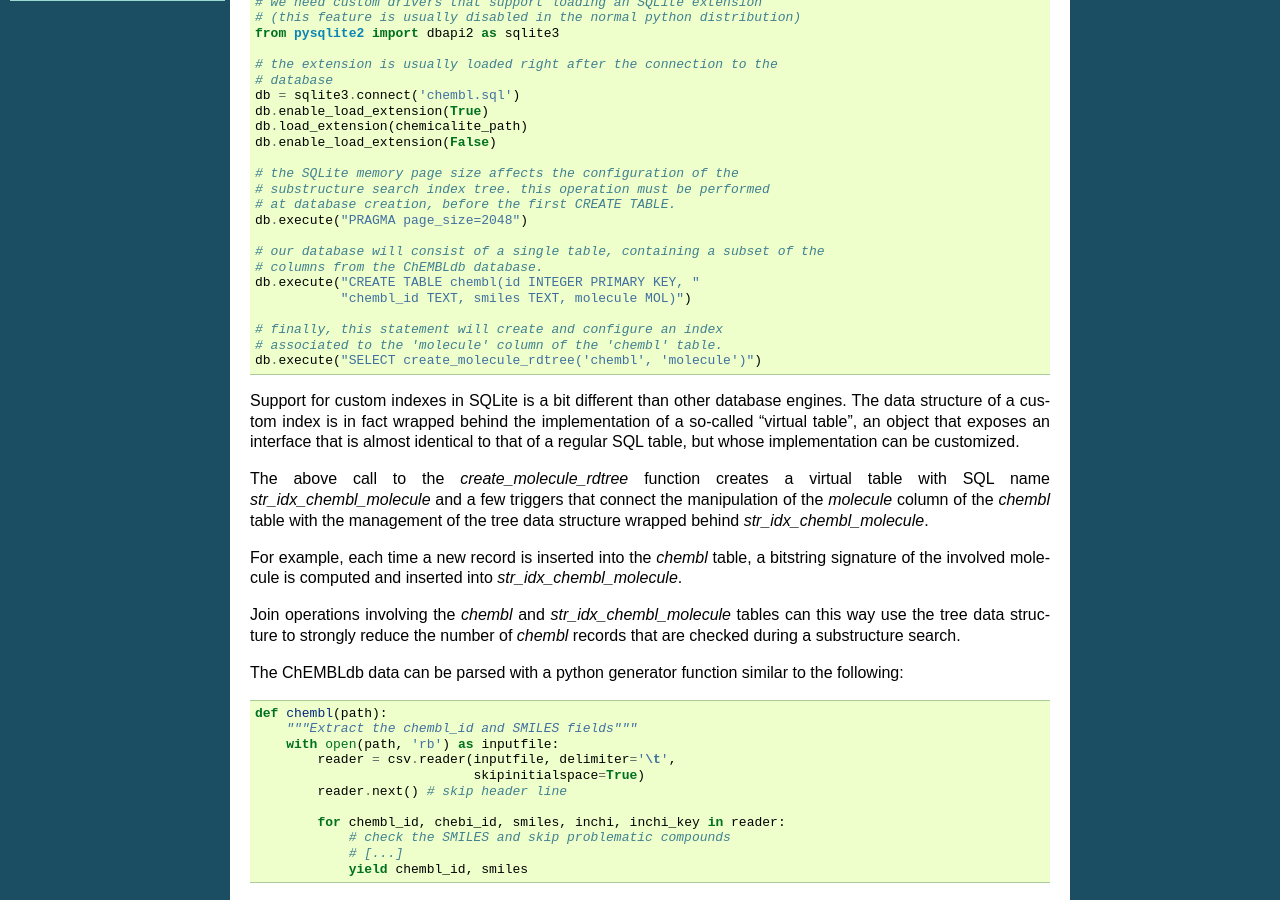
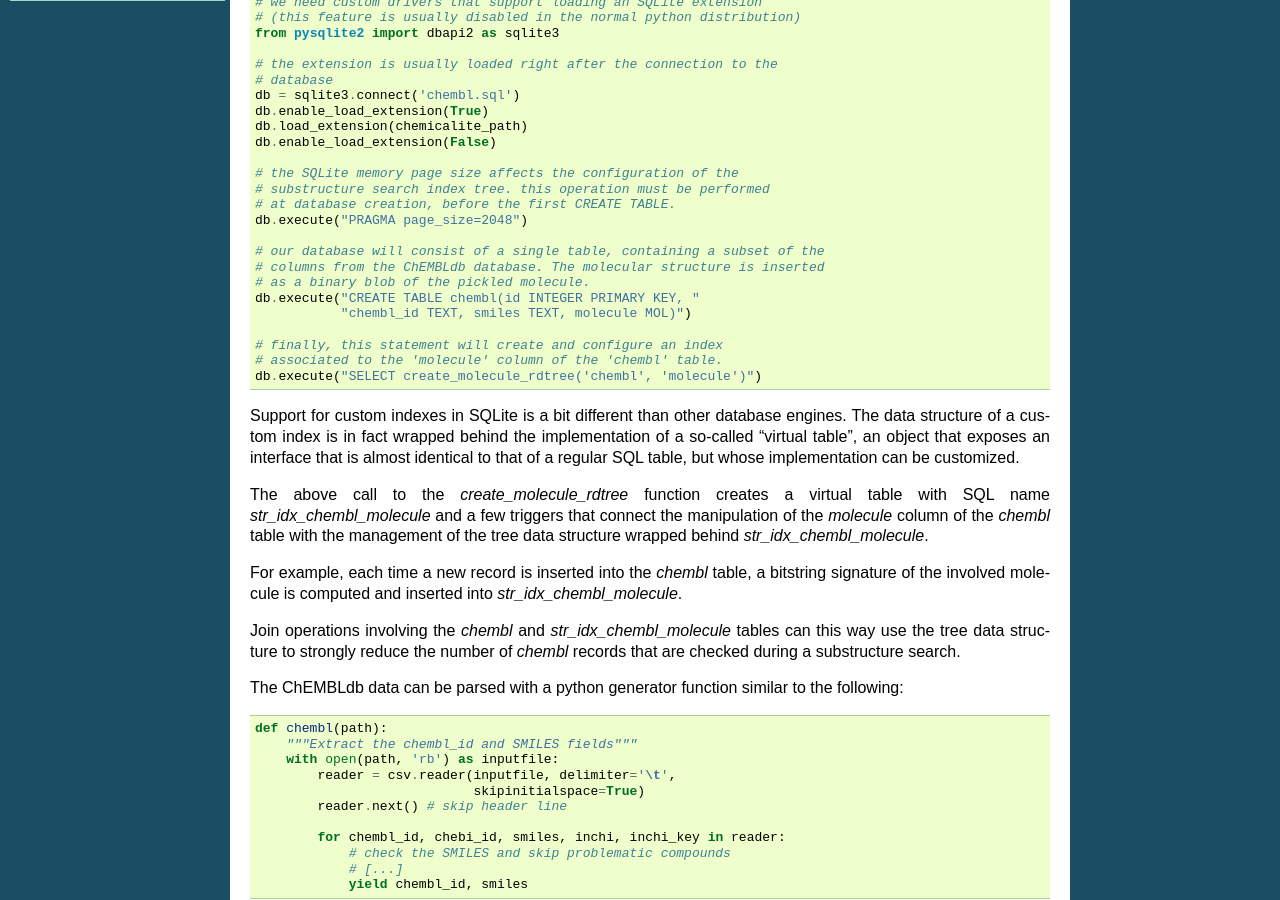
Before and after one commit to rvianello/chemicalite, a Sphinx documentation site: the page built from docs/tutorial.rst, in a window 1280 px wide and 900 px high, scrolled down 356 px. Built offline with Sphinx 7.4.7, drawn with Linux system fonts in a browser that asks for light colours.

Commit message:
minor fix

```diff
--- a/docs/tutorial.rst
+++ b/docs/tutorial.rst
@@ -29,7 +29,8 @@ Creating a database and initializing its schema requires just a few statements::
     db.execute("PRAGMA page_size=2048")
 
     # our database will consist of a single table, containing a subset of the
-    # columns from the ChEMBLdb database.
+    # columns from the ChEMBLdb database. The molecular structure is inserted
+    # as a binary blob of the pickled molecule.
     db.execute("CREATE TABLE chembl(id INTEGER PRIMARY KEY, "
                "chembl_id TEXT, smiles TEXT, molecule MOL)")
 
```
